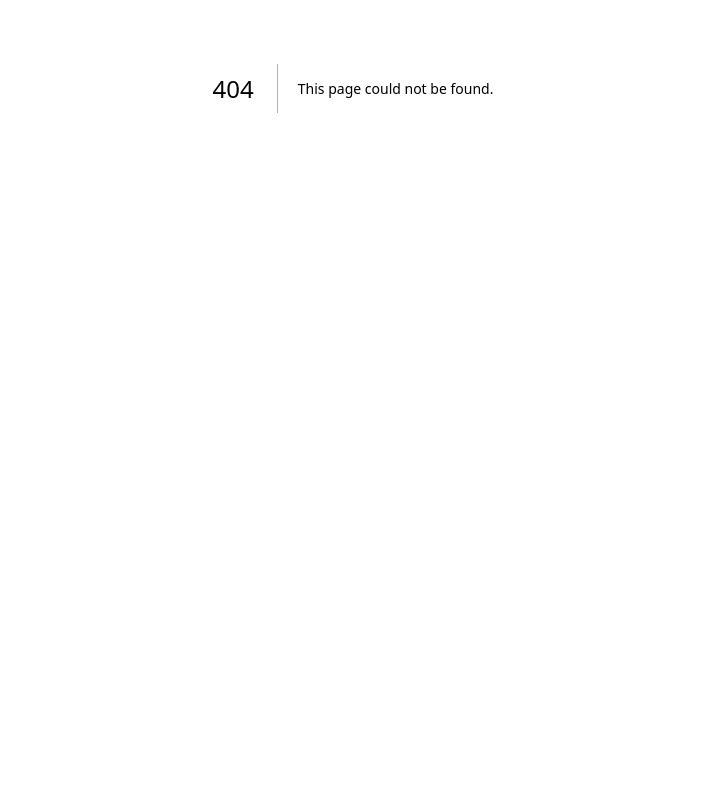
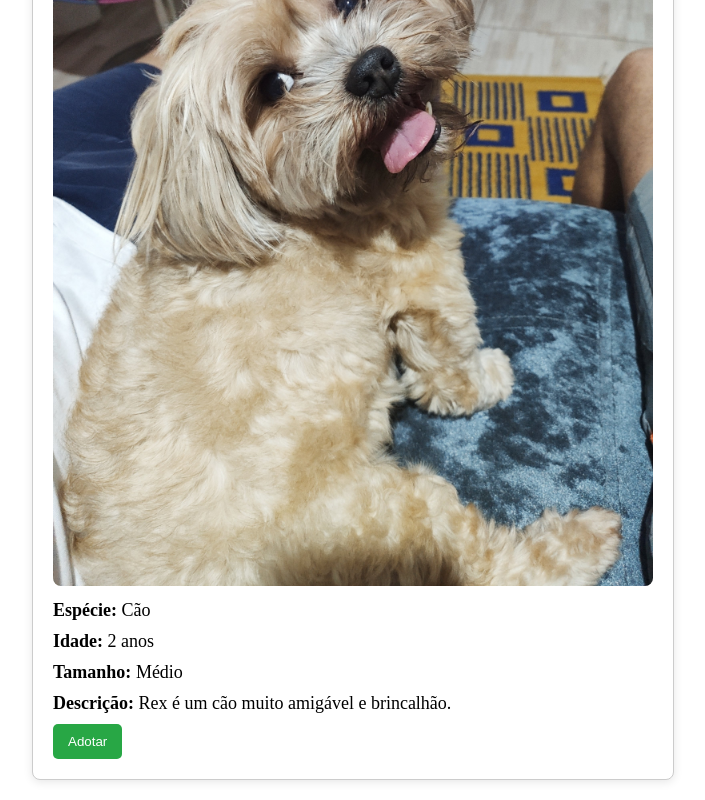
Before and after one commit to Raul-Foliveira/Adote-Pet-SP, a Next.js app in the folder Adote-SP/: page /pet/1 in a window 1280 px wide. Before the commit this address had no page. Shown: the part 312-1112 px from the top of the page, without its empty margins (287-992 px from the left). Before the commit the page ends 800 px from the top, so only its background shows below. Built offline with nearby package versions, Linux system fonts and the light colour scheme.

Commit message:
Adicionando as informações dos pets

```diff
--- /dev/null
+++ b/Adote-SP/components/PetDetails.js
@@ -0,0 +1,27 @@
+// components/PetDetails.jsx
+import React from 'react';
+import { useRouter } from 'next/router';
+import styles from '../styles/PetDetails.module.css';
+
+const PetDetails = ({ pet }) => {
+    const router = useRouter();
+
+    const handleAdoptClick = () => {
+        // Redireciona para a página de detalhes do pet
+        router.push(`/pet/${pet.id}`);
+    };
+
+    return (
+        <div className={styles.container}>
+            <h2 className={styles.title}>{pet.nome}</h2>
+            <img src={pet.imagem} alt={pet.nome} className={styles.image} />
+            <p className={styles.description}><strong>Espécie:</strong> {pet.especie}</p>
+            <p className={styles.description}><strong>Idade:</strong> {pet.idade}</p>
+            <p className={styles.description}><strong>Tamanho:</strong> {pet.tamanho}</p>
+            <p className={styles.description}><strong>Descrição:</strong> {pet.descricao}</p>
+            <button className={styles.adoptButton} onClick={handleAdoptClick}>Adotar</button>
+        </div>
+    );
+};
+
+export default PetDetails;
--- a/Adote-SP/components/navbar.js
+++ b/Adote-SP/components/navbar.js
@@ -6,7 +6,7 @@ const Navbar = () => {
   return (
     <nav className={styles.navbar}>
       <div className={styles.logo}>
-        <Link href="/">Adote SP</Link>
+        <Link href="/">Patas Unidas</Link>
       </div>
       <ul className={styles.navLinks}>
         <li><Link href="/animais">Animais</Link></li>
--- a/Adote-SP/pages/index.js
+++ b/Adote-SP/pages/index.js
@@ -12,7 +12,7 @@ export default function Home() {
   return (
     <div>
       <Head>
-        <title>Adote SP - Encontre seu novo melhor amigo</title>
+        <title>Patas Unidas - Encontre seu novo melhor amigo</title>
         <meta name="description" content="Conectando abrigos de animais com pessoas interessadas em adotar cães e gatos em São Paulo." />
       </Head>
 
--- /dev/null
+++ b/Adote-SP/pages/pet/[id].js
@@ -0,0 +1,46 @@
+// pages/pet/[id].js
+import { useRouter } from 'next/router';
+import PetDetails from '../../components/PetDetails';
+
+const PetPage = () => {
+    const router = useRouter();
+    const { id } = router.query;
+
+    const animals = [
+        {
+            id: 1,
+            nome: 'Rex',
+            especie: 'Cão',
+            idade: '2 anos',
+            tamanho: 'Médio',
+            imagem: '/images/jimmy.jpg',
+            descricao: 'Rex é um cão muito amigável e brincalhão.',
+        },
+        {
+            id: 2,
+            nome: 'Mia',
+            especie: 'Gato',
+            idade: '1 ano',
+            tamanho: 'Pequeno',
+            imagem: '/images/jimmy.jpg',
+            descricao: 'Mia é uma gata muito carinhosa.',
+        },
+        {
+            id: 3,
+            nome: 'Jimmy',
+            especie: 'Gato',
+            idade: '3 anos',
+            tamanho: 'Médio',
+            imagem: '/images/jimmy.jpg',
+            descricao: 'Jimmy é um gato curioso e brincalhão.',
+        },
+    ];
+
+    const pet = animals.find(animal => animal.id === parseInt(id));
+
+    if (!pet) return <div>Pet não encontrado</div>;
+
+    return <PetDetails pet={pet} />;
+};
+
+export default PetPage;
--- a/Adote-SP/styles/animals.module.css
+++ b/Adote-SP/styles/animals.module.css
@@ -53,7 +53,8 @@
 
 
   .animalCard button {
-    background-color: #4CAF50;
+    background-color: #FF9915;
+    text-shadow: 2px 2px 4px black;
     color: white;
     border: none;
     padding: 10px 20px;
--- a/Adote-SP/styles/banner.module.css
+++ b/Adote-SP/styles/banner.module.css
@@ -44,8 +44,9 @@
 }
 
 .banner button {
-  background-color: #4CAF50; /* Cor de fundo verde */
-  color: white; /* Cor do texto */
+  background-color: #FF9915;
+  color: white;
+  text-shadow: 2px 2px 4px black;
   border: none; /* Sem borda */
   padding: 15px 30px; /* Espaçamento interno */
   font-size: 18px; /* Tamanho da fonte */
--- a/Adote-SP/styles/footer.module.css
+++ b/Adote-SP/styles/footer.module.css
@@ -1,5 +1,5 @@
 .footer {
-    background-color: #222;
+    background-color: #00686C;
     color: #fff;
     padding: 20px;
     text-align: center;
--- a/Adote-SP/styles/navbar.module.css
+++ b/Adote-SP/styles/navbar.module.css
@@ -3,7 +3,7 @@
     justify-content: space-between;
     align-items: center;
     padding: 10px;
-    background-color: #000000;
+    background-color: #00686C;
   }
 
   .logo a {
--- /dev/null
+++ b/Adote-SP/styles/petDetails.module.css
@@ -0,0 +1,40 @@
+.container {
+    max-width: 600px;
+    margin: 20px auto;
+    padding: 20px;
+    border: 1px solid #ccc;
+    border-radius: 8px;
+    box-shadow: 0 2px 10px rgba(0, 0, 0, 0.1);
+    background-color: #fff;
+}
+
+.title {
+    font-size: 24px;
+    margin-bottom: 10px;
+    text-align: center;
+}
+
+.image {
+    width: 100%;
+    height: auto;
+    border-radius: 8px;
+}
+
+.description {
+    font-size: 18px;
+    margin: 10px 0;
+}
+
+.adoptButton {
+    padding: 10px 15px;
+    background-color: #28a745;
+    color: white;
+    border: none;
+    border-radius: 5px;
+    cursor: pointer;
+    transition: background-color 0.3s;
+}
+
+.adoptButton:hover {
+    background-color: #218838;
+}
--- a/Adote-SP/styles/searchBar.module.css
+++ b/Adote-SP/styles/searchBar.module.css
@@ -40,7 +40,8 @@
 
   /* Estilo do botão de busca */
   .searchBar button {
-    background-color: #4CAF50;
+    background-color: #FF9915;
+    text-shadow: 2px 2px 4px black;
     color: white;
     border: none;
     padding: 10px 20px;
```
Also changed, not shown: Adote-SP/components/featuredAnimals.js (+17 -8 lines), Adote-SP/pages/app.js (+48 -4 lines).
